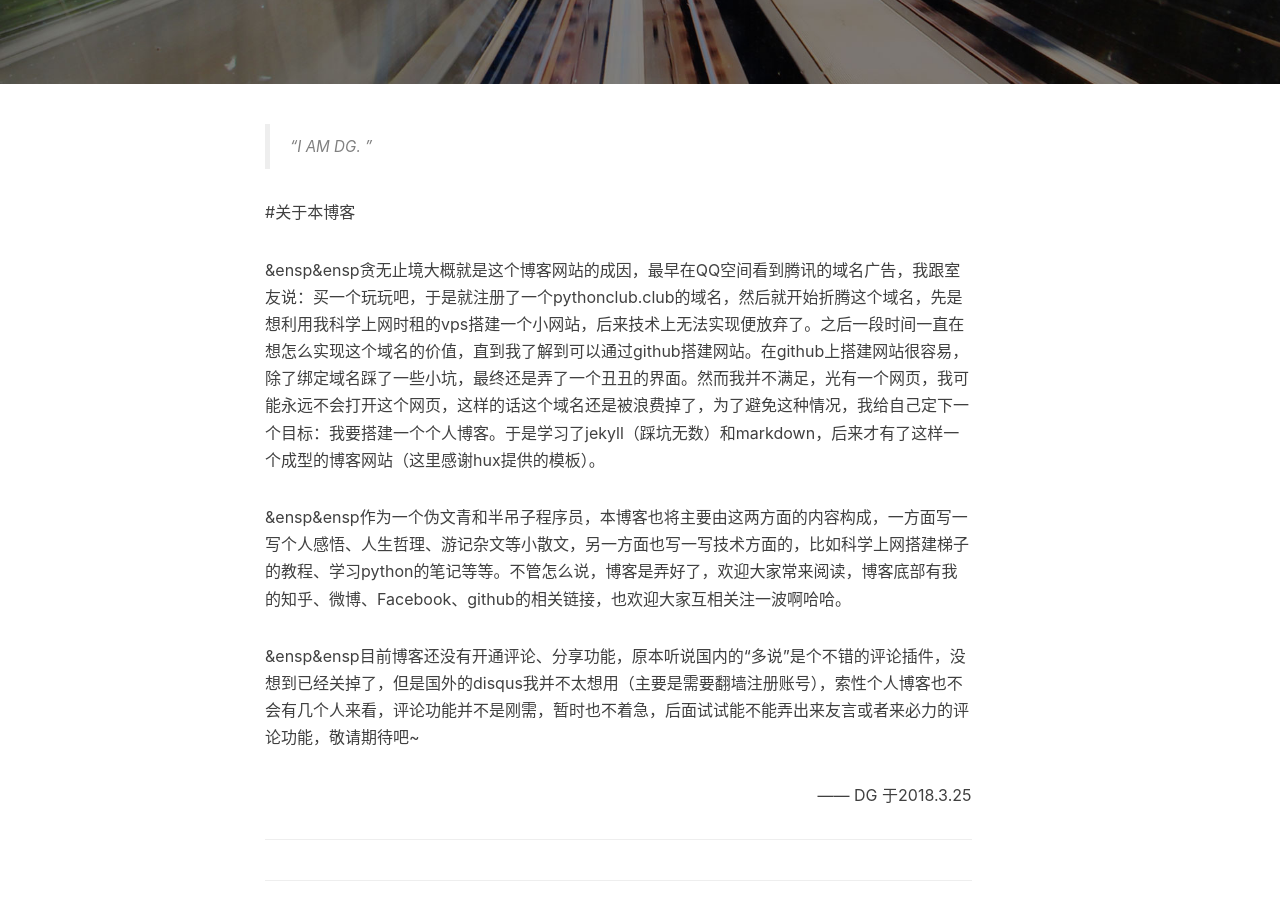
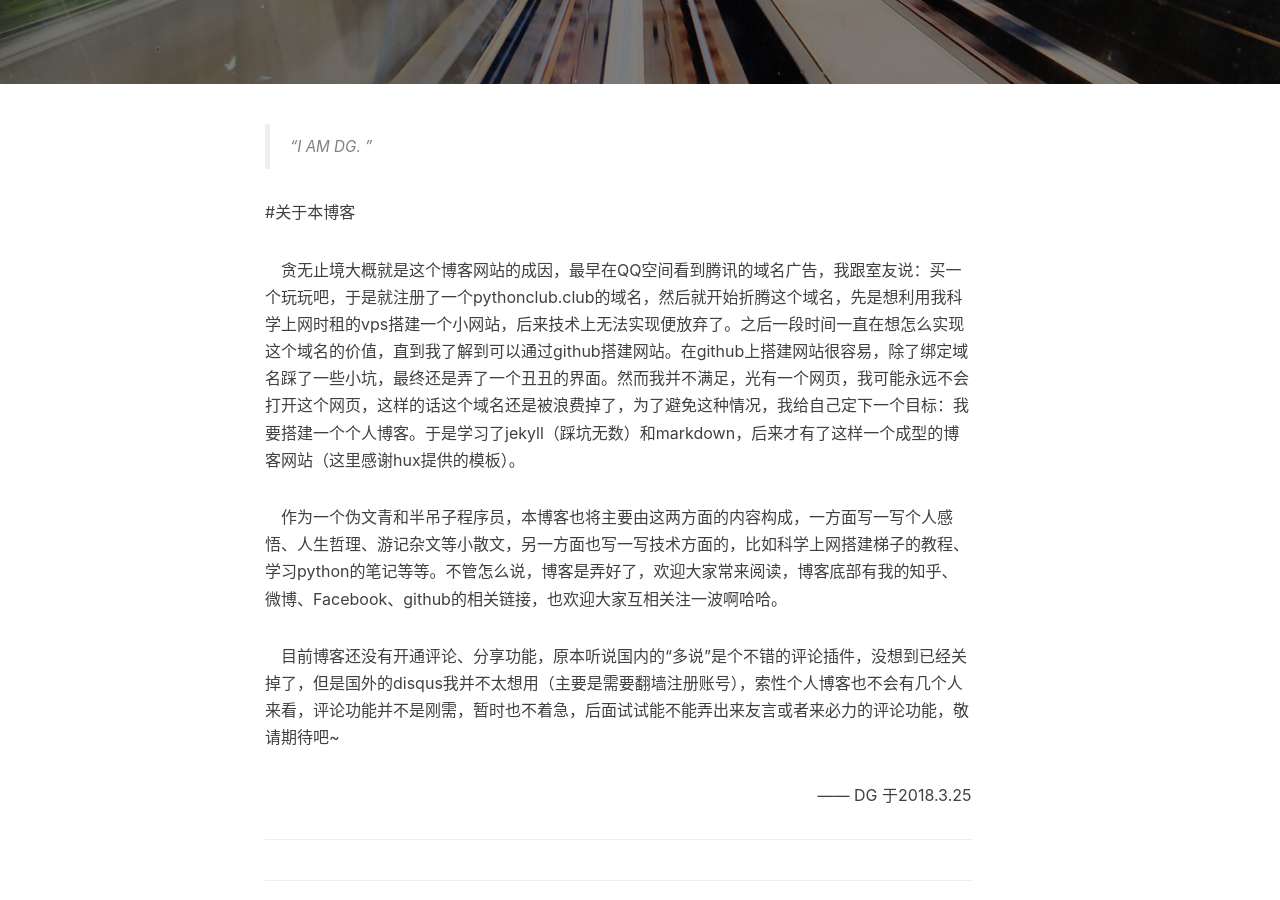
Before and after one commit to DGmzg/DGmzg.github.io, a Jekyll site: the page built from _posts/2015-5-20-卷首语-欢迎.md, in a window 1280 px wide and 900 px high, scrolled down 439 px. Built offline with Jekyll 4.4.1, drawn with Linux system fonts in a browser that asks for light colours; nearby versions of some CDN libraries; comment, search, counter and statistics services are not loaded.

Commit message:
Update 2015-5-20-卷首语-欢迎.md

```diff
--- a/_posts/2015-5-20-卷首语-欢迎.md
+++ b/_posts/2015-5-20-卷首语-欢迎.md
@@ -13,11 +13,11 @@
 
 #关于本博客
 
-&ensp&ensp贪无止境大概就是这个博客网站的成因，最早在QQ空间看到腾讯的域名广告，我跟室友说：买一个玩玩吧，于是就注册了一个pythonclub.club的域名，然后就开始折腾这个域名，先是想利用我科学上网时租的vps搭建一个小网站，后来技术上无法实现便放弃了。之后一段时间一直在想怎么实现这个域名的价值，直到我了解到可以通过github搭建网站。在github上搭建网站很容易，除了绑定域名踩了一些小坑，最终还是弄了一个丑丑的界面。然而我并不满足，光有一个网页，我可能永远不会打开这个网页，这样的话这个域名还是被浪费掉了，为了避免这种情况，我给自己定下一个目标：我要搭建一个个人博客。于是学习了jekyll（踩坑无数）和markdown，后来才有了这样一个成型的博客网站（这里感谢hux提供的模板）。
+&ensp;&ensp;贪无止境大概就是这个博客网站的成因，最早在QQ空间看到腾讯的域名广告，我跟室友说：买一个玩玩吧，于是就注册了一个pythonclub.club的域名，然后就开始折腾这个域名，先是想利用我科学上网时租的vps搭建一个小网站，后来技术上无法实现便放弃了。之后一段时间一直在想怎么实现这个域名的价值，直到我了解到可以通过github搭建网站。在github上搭建网站很容易，除了绑定域名踩了一些小坑，最终还是弄了一个丑丑的界面。然而我并不满足，光有一个网页，我可能永远不会打开这个网页，这样的话这个域名还是被浪费掉了，为了避免这种情况，我给自己定下一个目标：我要搭建一个个人博客。于是学习了jekyll（踩坑无数）和markdown，后来才有了这样一个成型的博客网站（这里感谢hux提供的模板）。
 
-&ensp&ensp作为一个伪文青和半吊子程序员，本博客也将主要由这两方面的内容构成，一方面写一写个人感悟、人生哲理、游记杂文等小散文，另一方面也写一写技术方面的，比如科学上网搭建梯子的教程、学习python的笔记等等。不管怎么说，博客是弄好了，欢迎大家常来阅读，博客底部有我的知乎、微博、Facebook、github的相关链接，也欢迎大家互相关注一波啊哈哈。
+&ensp;&ensp;作为一个伪文青和半吊子程序员，本博客也将主要由这两方面的内容构成，一方面写一写个人感悟、人生哲理、游记杂文等小散文，另一方面也写一写技术方面的，比如科学上网搭建梯子的教程、学习python的笔记等等。不管怎么说，博客是弄好了，欢迎大家常来阅读，博客底部有我的知乎、微博、Facebook、github的相关链接，也欢迎大家互相关注一波啊哈哈。
 
-&ensp&ensp目前博客还没有开通评论、分享功能，原本听说国内的“多说”是个不错的评论插件，没想到已经关掉了，但是国外的disqus我并不太想用（主要是需要翻墙注册账号），索性个人博客也不会有几个人来看，评论功能并不是刚需，暂时也不着急，后面试试能不能弄出来友言或者来必力的评论功能，敬请期待吧~
+&ensp;&ensp;目前博客还没有开通评论、分享功能，原本听说国内的“多说”是个不错的评论插件，没想到已经关掉了，但是国外的disqus我并不太想用（主要是需要翻墙注册账号），索性个人博客也不会有几个人来看，评论功能并不是刚需，暂时也不着急，后面试试能不能弄出来友言或者来必力的评论功能，敬请期待吧~
 
 
 
```
